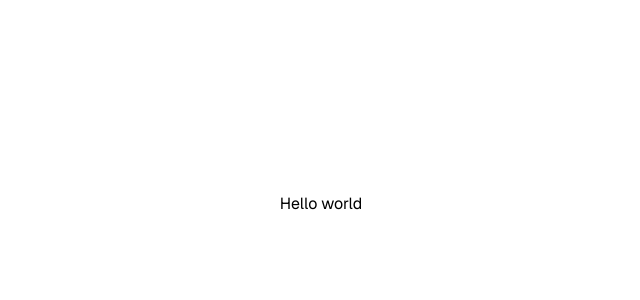
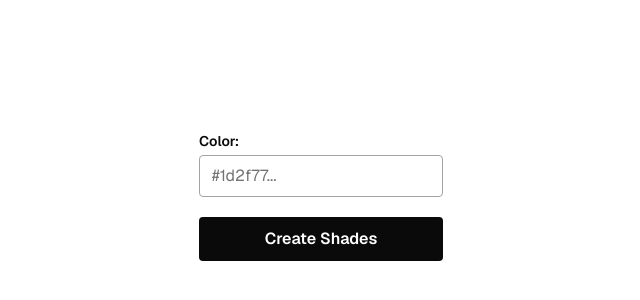
Before and after one commit to yusborinchit/color-shades, a Next.js app: page / in a window 1280 px wide. Shown: the part 196-496 px from the top of the page, without its empty margins (319-959 px from the left). Built offline with nearby package versions, Linux system fonts and the light colour scheme.

Commit message:
feat: :sparkles: add basic functionalities

```diff
--- a/package.json
+++ b/package.json
@@ -9,12 +9,15 @@
     "lint": "next lint"
   },
   "dependencies": {
+    "color": "^4.2.3",
     "geist": "^1.3.1",
     "next": "14.2.8",
     "react": "^18",
     "react-dom": "^18"
   },
   "devDependencies": {
+    "@tailwindcss/forms": "^0.5.9",
+    "@types/color": "^3.0.6",
     "@types/node": "^20",
     "@types/react": "^18",
     "@types/react-dom": "^18",
--- a/src/app/layout.tsx
+++ b/src/app/layout.tsx
@@ -19,7 +19,7 @@ export default function RootLayout({ children }: Readonly<Props>) {
   return (
     <html lang="en">
       <body
-        className={`${GeistSans.variable} ${GeistMono.variable} antialiased font-sans`}
+        className={`${GeistSans.variable} ${GeistMono.variable} antialiased font-sans text-neutral-950`}
       >
         {children}
       </body>
--- a/src/app/page.tsx
+++ b/src/app/page.tsx
@@ -1,5 +1,9 @@
+import ColorForm from "~/components/color-form";
+
 export default function Home() {
   return (
-    <div className="grid h-screen place-items-center p-4">Hello world</div>
+    <main className="grid h-screen place-items-center p-4">
+      <ColorForm />
+    </main>
   );
 }
--- /dev/null
+++ b/src/components/color-form.tsx
@@ -0,0 +1,71 @@
+"use client";
+
+import Color from "color";
+import React, { useState } from "react";
+import { getColorShades } from "~/utils/get-color-shades";
+import { parseHslToString } from "~/utils/parse-hsl-to.string";
+
+const DEFAULT_COLOR = "#1d2f77";
+
+export default function ColorForm() {
+  const [colorShades, setColorShades] = useState<string[]>([]);
+  const [error, setError] = useState("");
+
+  function handleCreateShades(event: React.FormEvent<HTMLFormElement>) {
+    event.preventDefault();
+
+    const form = event.currentTarget;
+    const formData = new FormData(form);
+
+    const color = formData.get("color") as string;
+    if (!color) return setError("Invalid Color");
+
+    setError("");
+
+    try {
+      const hsl = new Color(color).hsl();
+
+      const hue = hsl.hue();
+      const saturation = hsl.saturationl();
+
+      const shadesValues = getColorShades(hue, saturation);
+      const shades = shadesValues.map(({ hue, saturation, lightness }) =>
+        parseHslToString(hue, saturation, lightness)
+      );
+
+      setColorShades(shades);
+    } catch (e) {
+      setError("Invalid Color");
+    }
+  }
+
+  return (
+    <div>
+      <form onSubmit={handleCreateShades} className="flex flex-col gap-1">
+        <label htmlFor="color" className="text-sm font-semibold">
+          Color:
+        </label>
+        <input
+          id="color"
+          name="color"
+          type="text"
+          placeholder={`${DEFAULT_COLOR}...`}
+          className="rounded border-neutral-400 placeholder:text-neutral-500"
+        />
+        {error && <p className="text-red-500">{error}</p>}
+        <button className="mt-4 rounded bg-neutral-950 px-4 py-2.5 font-semibold text-white">
+          Create Shades
+        </button>
+      </form>
+      <div className="mt-4 flex gap-1">
+        {colorShades.map((colorShade, i) => (
+          <div
+            key={i}
+            style={{ "--color": `hsl(${colorShade})` } as React.CSSProperties}
+            className="size-10 rounded bg-[var(--color)]"
+          />
+        ))}
+      </div>
+    </div>
+  );
+}
--- /dev/null
+++ b/src/utils/get-color-shades.ts
@@ -0,0 +1,7 @@
+export function getColorShades(hue: number, saturation: number) {
+  return Array.from({ length: 10 }).map((_, i) => ({
+    hue,
+    saturation,
+    lightness: 10 * i,
+  }));
+}
--- /dev/null
+++ b/src/utils/parse-hsl-to.string.ts
@@ -0,0 +1,7 @@
+export function parseHslToString(
+  hue: number,
+  saturation: number,
+  lightness: number
+) {
+  return `${hue},${saturation}%,${lightness}%`;
+}
--- a/tailwind.config.ts
+++ b/tailwind.config.ts
@@ -1,3 +1,4 @@
+import tailwindForms from "@tailwindcss/forms";
 import { type Config } from "tailwindcss";
 
 const config: Config = {
@@ -13,7 +14,7 @@ const config: Config = {
       },
     },
   },
-  plugins: [],
+  plugins: [tailwindForms],
 };
 
 export default config;
```
Also changed, not shown: 1 other file (tests, documents, lock files or other folders).
